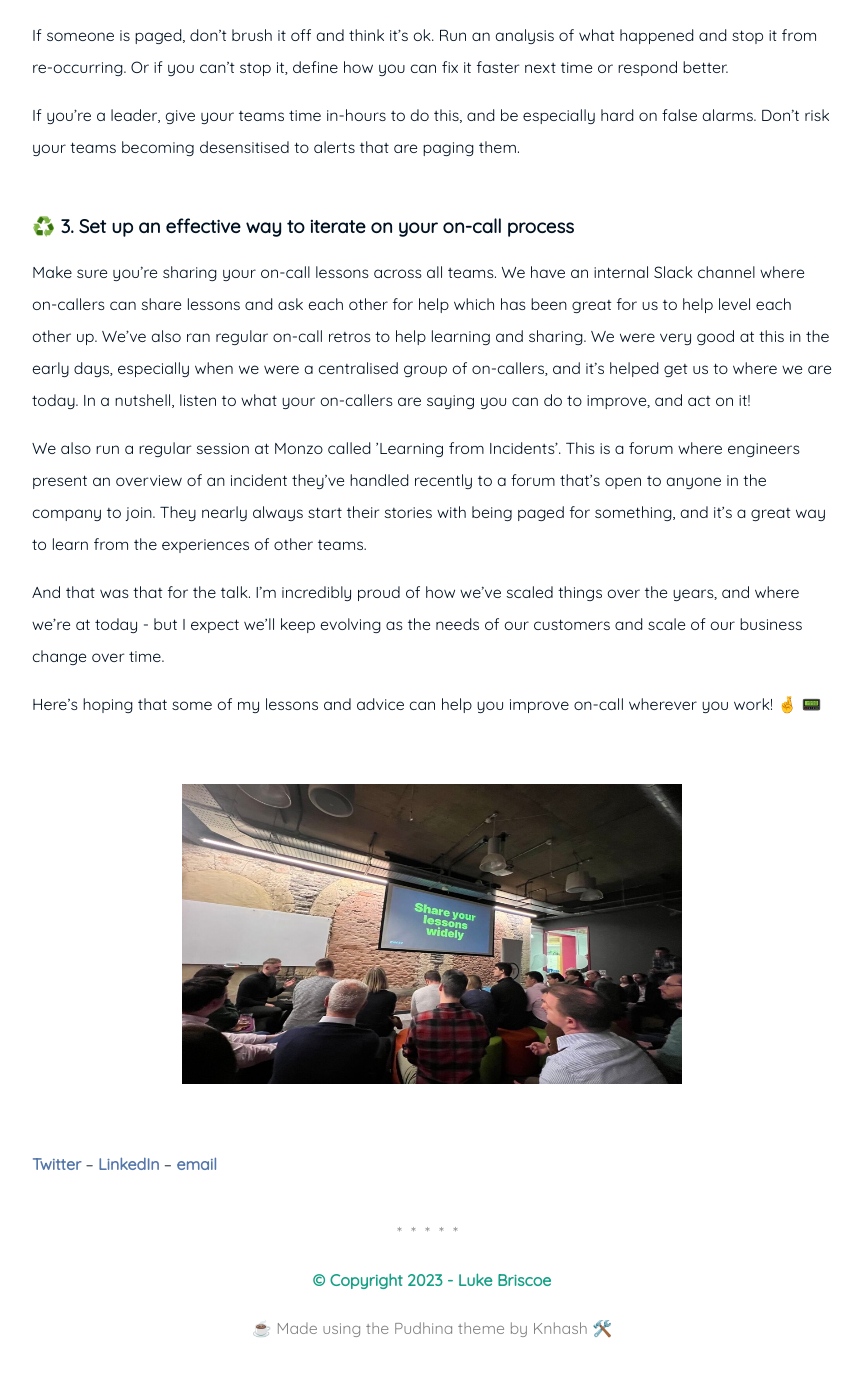
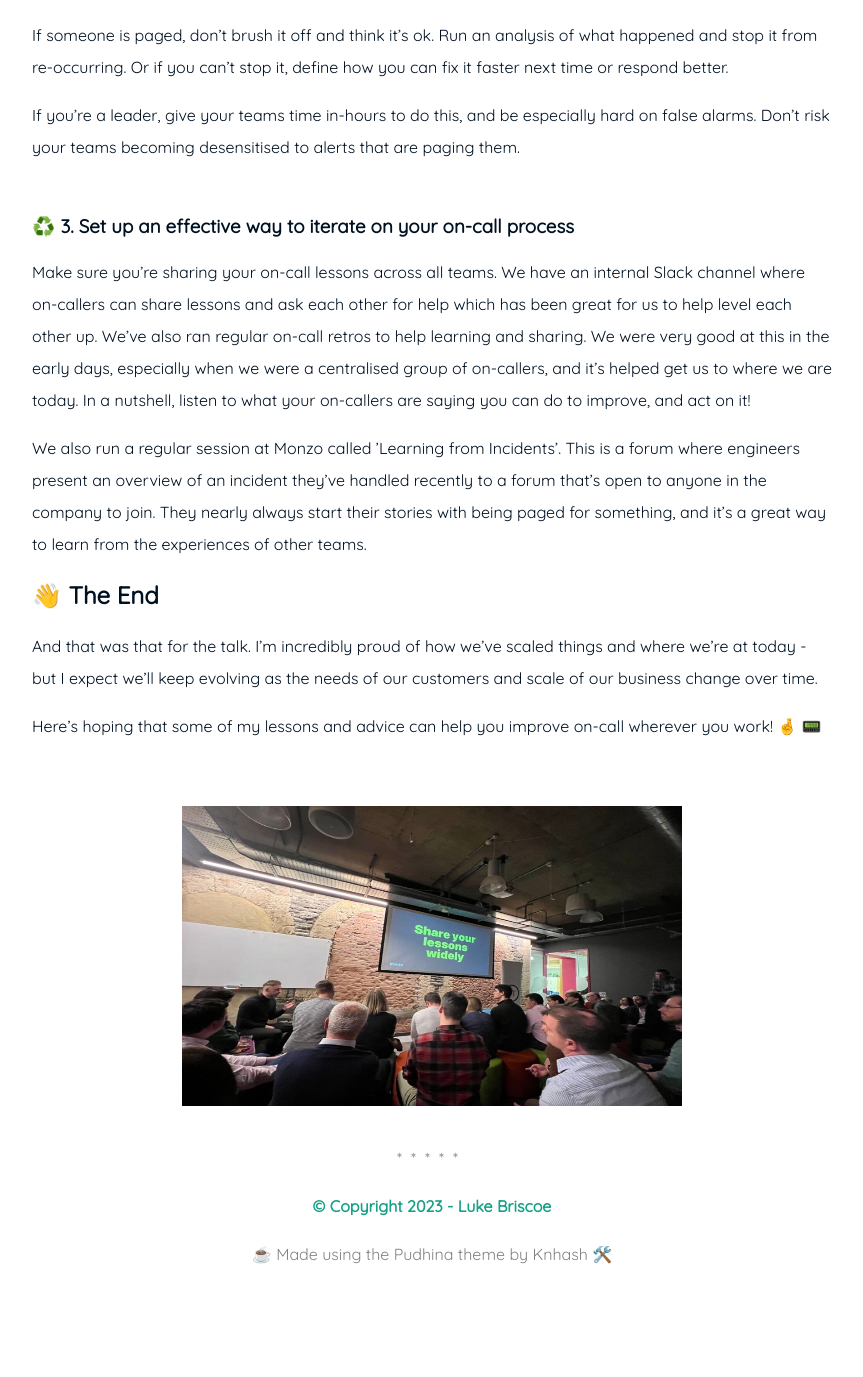
Before and after one commit to lukebriscoe/lukebriscoe.github.io, a Jekyll site: the page built from _posts/2023-04-19-on-call as a superpower.md, in a window 1280 px wide and 1400 px high, scrolled down 6403 px. Shown: the top 1377 px of the window, without its empty margins (208-1071 px from the left). Built offline with Jekyll 4.4.1, drawn with Linux system fonts in a browser that asks for light colours; after the commit the page ends 7729 px from its top, so only the background shows below that.

Commit message:
Formatting updates

```diff
--- a/_posts/2023-04-19-on-call as a superpower.md
+++ b/_posts/2023-04-19-on-call as a superpower.md
@@ -52,6 +52,7 @@
 🟠 Our resolution times could have been even faster. Our response times were super fast, but sometimes an engineer would be paged and they'd have to spend time building context of the system that was broken<br>
 
 Considering all of this, it was time to evolve things further..
+<br>
 
 ## ⬆️ The Scale Up
 
@@ -80,6 +81,7 @@
 🟠 And as a result, there was still some friction in the process to get the right responders<br>
 
 So here comes the next evolution..!
+<br>
 
 ## 🧓 The Mature Org
 
@@ -106,6 +108,7 @@
 🟢 We’d greatly increased our chances that the page would land with someone who knows something about that system. Increasingly we wouldn't need to page another team for support - leading to faster resolution times <br>
 
 🟠 But, it still wasn’t perfect and we felt we could do even better - so we evolved things again...
+<br>
 
 ## 🤙 Today
 
@@ -126,6 +129,7 @@
 One of the key benefits with this devolved model of on-call is that teams have been able to optimise their processes to best suit the level of service they need to offer. Engineering Managers in each team are responsible for organising their on-call schedules. It's also down to the teams to set things up appropriately tailored to the systems that they own, and to iterate on and optimise it as necessary.
 
 In previous models on-call was managed centrally by me and a few others, and we were trying to apply a one-size-fits-all approach across all teams. THat worked well for a while, but the model we're iterated towards today means we can optimise to operate our services in the very best way possible. The best outcome for our teams and our customers!
+<br>
 
 ## 🦸 'On-call as your superpower...'
 
@@ -164,7 +168,8 @@
 
 We also run a regular session at Monzo called ’Learning from Incidents’. This is a forum where engineers present an overview of an incident they’ve handled recently to a forum that's open to anyone in the company to join. They nearly always start their stories with being paged for something, and it's a great way to learn from the experiences of other teams.
 
-And that was that for the talk. I'm incredibly proud of how we've scaled things over the years, and where we're at today - but I expect we'll keep evolving as the needs of our customers and scale of our business change over time.
+## 👋 The End
+And that was that for the talk. I'm incredibly proud of how we've scaled things and where we're at today - but I expect we'll keep evolving as the needs of our customers and scale of our business change over time.
 
 Here's hoping that some of my lessons and advice can help you improve on-call wherever you work! 🤞 📟
 
@@ -173,7 +178,3 @@
 <p align="center">
 <img width="500" height="300" src="https://github.com/lukebriscoe/lukebriscoe.github.io/blob/main/assets/img/IMG_5164.JPG?raw=true">
 </p>
-
-<br>
-
-[Twitter](https://twitter.com/lukebriscoe) -- [LinkedIn](https://www.linkedin.com/in/lbriscoe/) -- [email](mailto:luke@lukebriscoe.com)
```
Also changed, not shown: index.md (+4 -3 lines), 13 other files.
